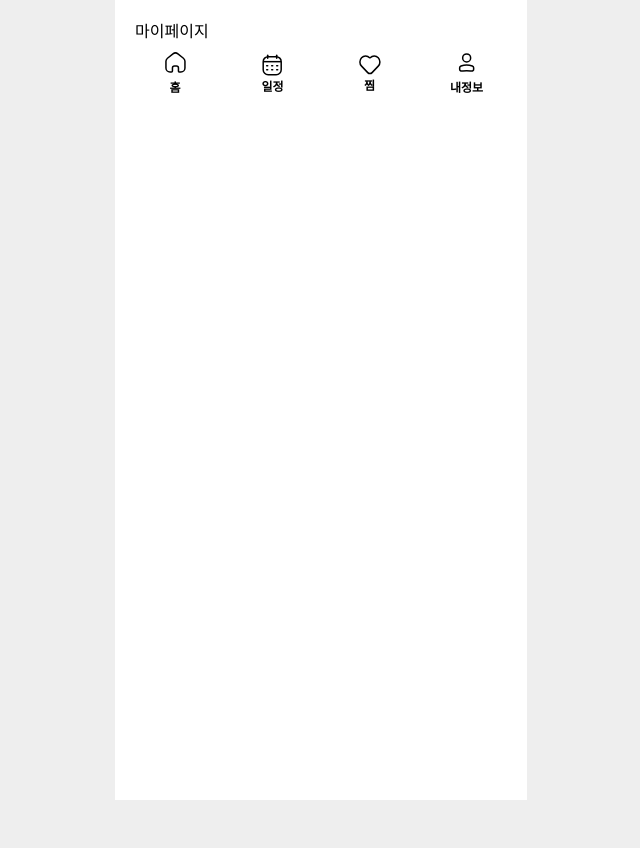
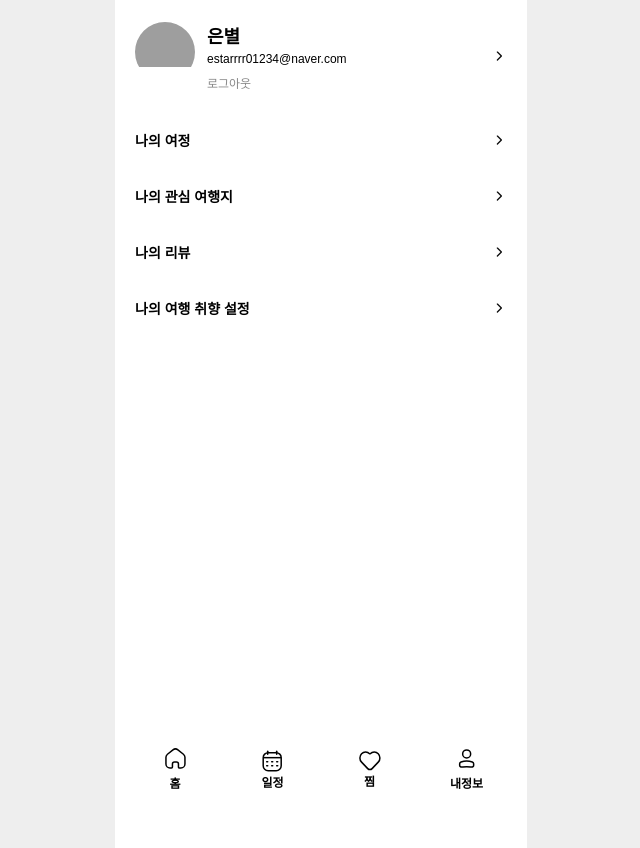
Before and after one commit to WePlanPlans/WPP_FE, a React (Vite) app: page /mypage in a window 1280 px wide. Shown: the whole page, without its empty margins (319-959 px from the left). Before the commit the page ends 800 px from the top, so only its background shows below. Built offline with nearby package versions, Linux system fonts and the light colour scheme; no server answers; grey boxes are pictures that could not be loaded.

Commit message:
Design: 마이프로필 페이지 추가

```diff
--- /dev/null
+++ b/src/components/Mypage/MypageInfo.tsx
@@ -0,0 +1,26 @@
+import { RightIcon } from '@components/common/icons/Icons';
+import { Link } from 'react-router-dom';
+
+const MypageInfo = () => {
+  return (
+    <Link
+      to="/mypage/info"
+      className="mb-6 flex h-16 w-full items-center justify-between">
+      <div className="flex gap-3">
+        <div className="h-[60px] w-[60px] overflow-hidden rounded-full">
+          <img src="http://k.kakaocdn.net/dn/1G9kp/btsAot8liOn/8CWudi3uy07rvFNUkk3ER0/img_110x110.jpg" />
+        </div>
+        <div className="flex flex-col items-start">
+          <span className="title3 mb-1 text-black">은별</span>
+          <span className="caption2 mb-2 text-black">
+            estarrrr01234@naver.com
+          </span>
+          <button className="caption2 text-gray4">로그아웃</button>
+        </div>
+      </div>
+      <RightIcon />
+    </Link>
+  );
+};
+
+export default MypageInfo;
--- /dev/null
+++ b/src/components/Mypage/MypageItem.tsx
@@ -0,0 +1,20 @@
+import { RightIcon } from '@components/common/icons/Icons';
+import { Link } from 'react-router-dom';
+
+interface Props {
+  link: string;
+  children: string;
+}
+
+const MypageItem = ({ link, children }: Props) => {
+  return (
+    <Link
+      to={link}
+      className="flex h-14 w-full items-center justify-between py-2">
+      <span className="body3 text-black">{children}</span>
+      <RightIcon />
+    </Link>
+  );
+};
+
+export default MypageItem;
--- /dev/null
+++ b/src/components/Mypage/MypageList.tsx
@@ -0,0 +1,14 @@
+import MypageItem from './MypageItem';
+
+const MypageList = () => {
+  return (
+    <div>
+      <MypageItem link="/mytour">나의 여정</MypageItem>
+      <MypageItem link="/mylike">나의 관심 여행지</MypageItem>
+      <MypageItem link="/myreview">나의 리뷰</MypageItem>
+      <MypageItem link="/mypage/survey">나의 여행 취향 설정</MypageItem>
+    </div>
+  );
+};
+
+export default MypageList;
--- a/src/components/common/icons/Icons.tsx
+++ b/src/components/common/icons/Icons.tsx
@@ -821,3 +821,22 @@ export const BackIcon: React.FC<IconProps> = ({
     </svg>
   );
 };
+
+export const RightIcon = ({ size = 16, fill = '#0D0D0D' }: IconProps) => {
+  return (
+    <svg
+      width={size}
+      height={size}
+      viewBox="0 0 16 16"
+      fill="none"
+      xmlns="http://www.w3.org/2000/svg">
+      <g id="Group 36673">
+        <path
+          id="Icon"
+          d="M5.9062 12.5372C5.64585 12.2768 5.64585 11.8547 5.9062 11.5944L9.43479 8.06576L5.9062 4.53716C5.64585 4.27681 5.64585 3.8547 5.9062 3.59435C6.16655 3.334 6.58866 3.334 6.84901 3.59435L10.849 7.59435C11.1094 7.8547 11.1094 8.27681 10.849 8.53716L6.84901 12.5372C6.58866 12.7975 6.16655 12.7975 5.9062 12.5372Z"
+          fill={fill}
+        />
+      </g>
+    </svg>
+  );
+};
--- a/src/pages/mypage/mypage.page.tsx
+++ b/src/pages/mypage/mypage.page.tsx
@@ -1,5 +1,13 @@
+import MypageInfo from '@components/Mypage/MypageInfo';
+import MypageList from '@components/Mypage/MypageList';
+
 const Mypage = () => {
-  return <>마이페이지</>;
+  return (
+    <div className="flex h-[95vh] flex-col">
+      <MypageInfo />
+      <MypageList />
+    </div>
+  );
 };
 
 export default Mypage;
```
